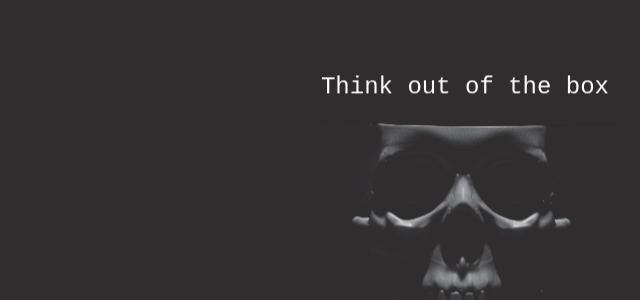
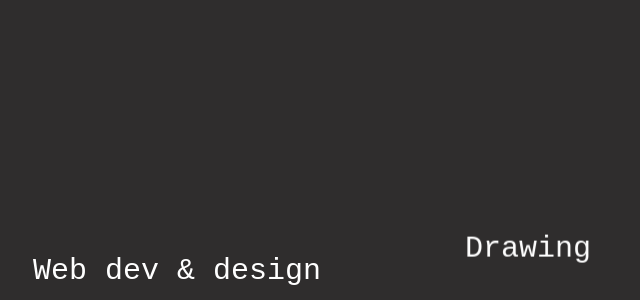
Before and after one commit to Julien1988/drV0dkART, a Next.js app: page / in a window 1280 px wide. Shown: the part 2474-2774 px from the top of the page, without its empty margins (175-815 px from the left). Built offline with nearby package versions, Linux system fonts and the light colour scheme; a web font is replaced by a local one.

Commit message:
responsive

```diff
--- a/src/components/contact.tsx
+++ b/src/components/contact.tsx
@@ -17,8 +17,9 @@ export default function Contact() {
 
     return (
         <ParallaxProvider>
-            <div className={'bg-[#2f2d2d] h-[150vh] w-screen relative '}>
-                <div className={'z-[99] relative flex flex-col justify-center translate-y-96 md:translate-y-[200%]'}>
+            <div className={'bg-[#2f2d2d] h-[200vh] w-screen relative '}>
+                <div className={'z-[99] relative flex flex-col justify-center translate-y-[250%]' +
+                    ' md:translate-y-[350%]'}>
                     <h2 className={'megrim text-pink-800 text-8xl text-center pb-8 md:text-9xl'}>Contact</h2>
 
                     <ul className={' bg-[#2f2d2d] text-white lacquer text-xl  p-8 text-center  '}>
@@ -31,7 +32,7 @@ export default function Contact() {
                     </ul>
                 </div>
                 <Parallax translateX={[0, -200]}>
-                    <div className={'h-[150vh] w-[2000em]  flex overflow-hidden'}>
+                    <div className={'h-[200vh] w-[2000em]  flex overflow-hidden'}>
                         <div className={'bg-white w-3 h-full block'}></div>
                         <div className={'bg-[#2f2d2d] w-3 h-full '}></div>
                         <div className={'bg-white w-3 h-full  block'}></div>
--- a/src/components/services.tsx
+++ b/src/components/services.tsx
@@ -40,8 +40,8 @@ export default function Services() {
     let listKey = 0;
     return (
         <ParallaxProvider>
-            <div className={'h-1/2 w-full bg-[#2f2d2d] z-50 absolute overflow-hidden'}>
-                <ul className={'flex flex-col justify-center items-center h-full text-white pb-16 -translate-y-32'}>
+            <div className={'h-full w-full bg-[#2f2d2d] z-50 absolute overflow-hidden '}>
+                <ul className={'flex flex-col justify-center items-center h-full text-white md:pb-16 '}>
                     {
                         listServices.map(item => (<Item item={item} key={item.id}/>))
                     }
--- a/src/components/welcome.tsx
+++ b/src/components/welcome.tsx
@@ -9,7 +9,7 @@ function Skull() {
         <ParallaxProvider>
 
             <div className={'relative flex justify-center'}>
-                <Image className={'absolute z-50'}
+                <Image className={'absolute z-30'}
                        src='/skull/skull_top.png'
                        width={300}
                        height={300}
@@ -21,7 +21,7 @@ function Skull() {
                 >
                     <h2 className={'rubik-glitch text-center translate-y-24 text-white text-2xl'}>Think out of the
                         box</h2>
-                    <Image className={'-translate-y-10 z-50'}
+                    <Image className={'-translate-y-10 z-30'}
                            src='/skull/skull_bot.png'
                            width={300}
                            height={300}
@@ -36,7 +36,7 @@ function Skull() {
 
 export default function Welcome() {
     return (
-        <div className={'bg-[#2f2d2d] h-[200vh] w-screen'}>
+        <div className={'bg-[#2f2d2d] h-screen w-screen pb-64'}>
             <div className={'pt-24 pb-12'}>
                 <h2 className={'rubik-doodle-triangles text-pink-800 text-4xl text-center'}>Welcome to the weird</h2>
             </div>
```
